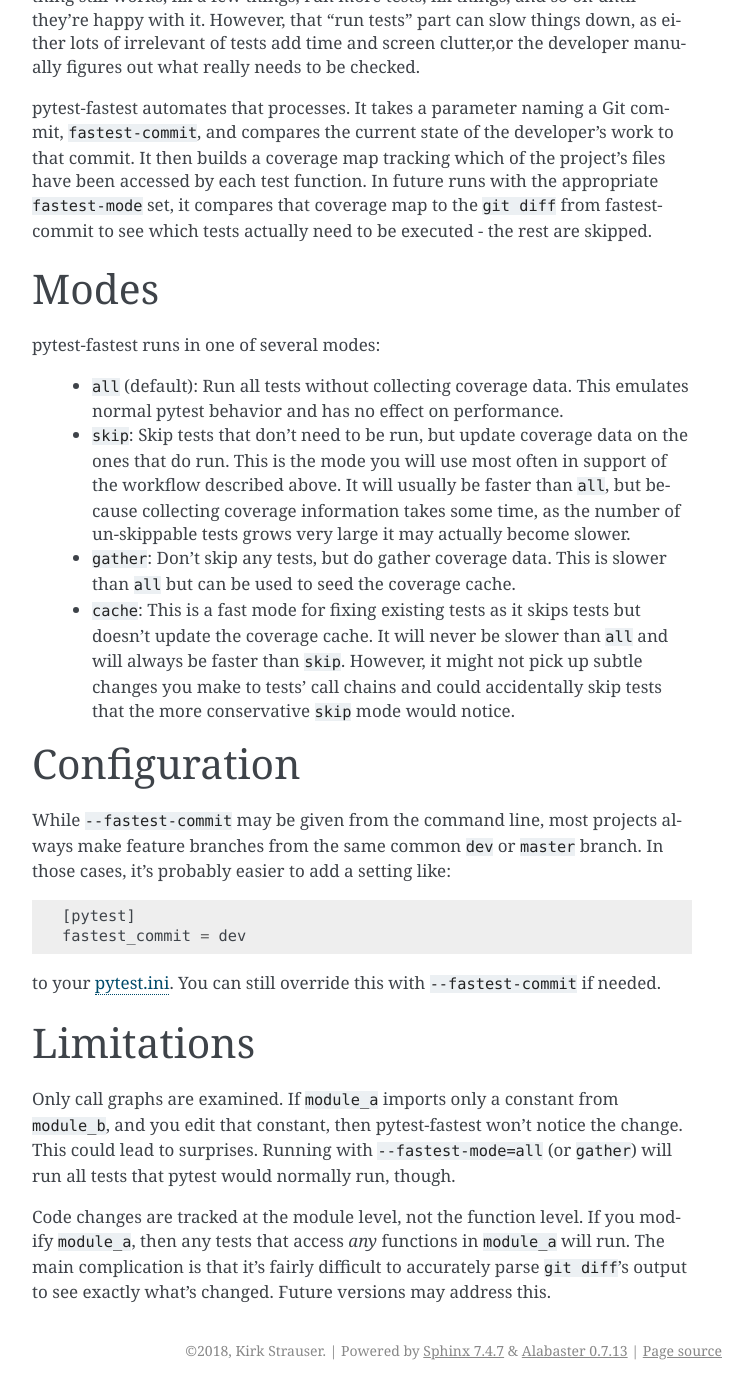
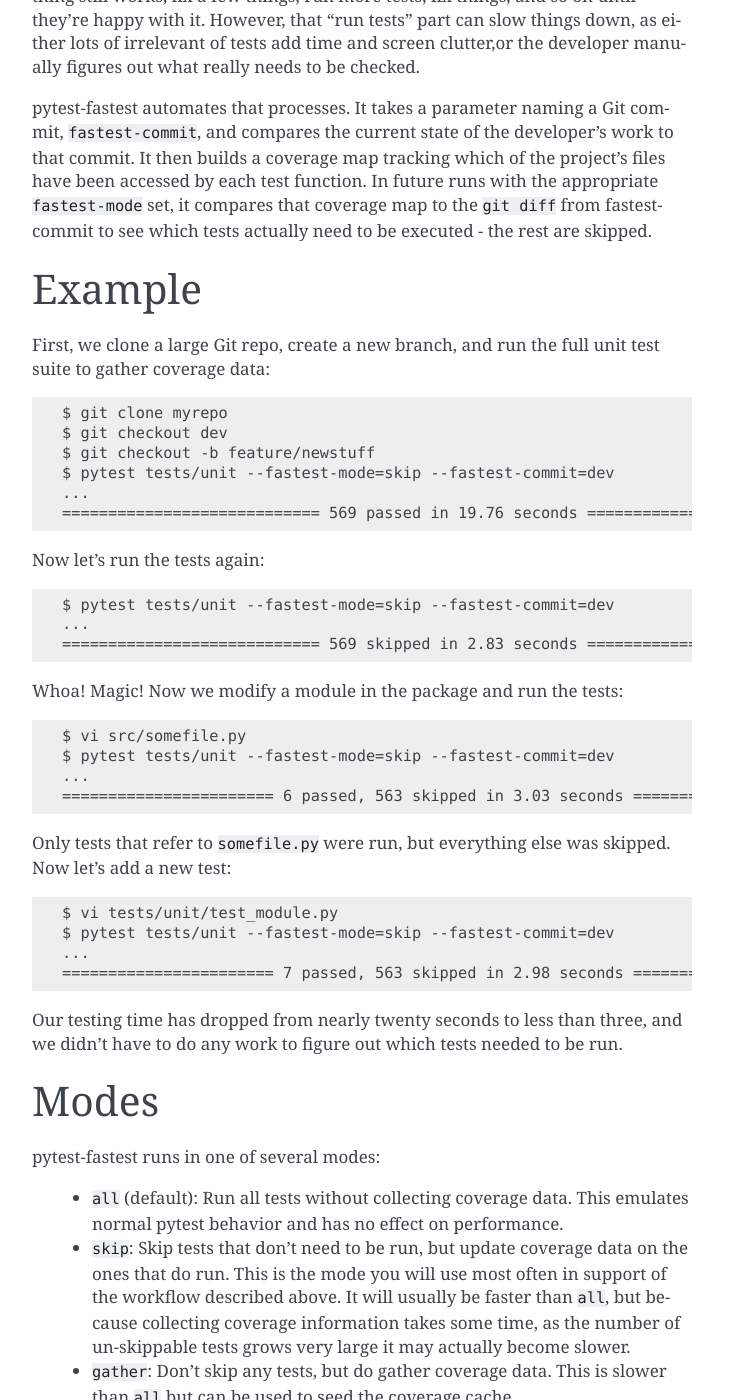
Before and after one commit to kstrauser/pytest-fastest, a Sphinx documentation site: the page built from docs/index.rst, in a window 1280 px wide and 1400 px high, scrolled down 617 px. Shown: the whole window, without its empty margins (388-1141 px from the left). Built offline with Sphinx 7.4.7, drawn with Linux system fonts in a browser that asks for light colours; some of the changed text lies outside the part shown.

Commit message:
Added examples, notes, and links to the docs

```diff
--- a/docs/index.rst
+++ b/docs/index.rst
@@ -17,7 +17,7 @@
 Installing
 ==========
 
-Install with `pip`_::
+Install with `pip`_ (package on `PyPI`_; source at `GitHub`_)::
 
   $ pip install pytest-fastest
 
@@ -27,6 +27,40 @@
 Most large projects usually work off a common Git branch such as ``dev`` or ``master``. When a developer wants to add a feature or bugfix, they create a new branch to do their work. After making some changes, they run tests to make sure everything still works, fix a few things, run more tests, fix things, and so on until they're happy with it. However, that "run tests" part can slow things down, as either lots of irrelevant of tests add time and screen clutter,or the developer manually figures out what really needs to be checked.
 
 pytest-fastest automates that processes. It takes a parameter naming a Git commit, ``fastest-commit``, and compares the current state of the developer's work to that commit. It then builds a coverage map tracking which of the project's files have been accessed by each test function. In future runs with the appropriate ``fastest-mode`` set, it compares that coverage map to the ``git diff`` from fastest-commit to see which tests actually need to be executed - the rest are skipped.
+
+Example
+=======
+
+First, we clone a large Git repo, create a new branch, and run the full unit test suite to gather coverage data::
+
+  $ git clone myrepo
+  $ git checkout dev
+  $ git checkout -b feature/newstuff
+  $ pytest tests/unit --fastest-mode=skip --fastest-commit=dev
+  ...
+  ============================ 569 passed in 19.76 seconds ============================
+
+Now let's run the tests again::
+
+  $ pytest tests/unit --fastest-mode=skip --fastest-commit=dev
+  ...
+  ============================ 569 skipped in 2.83 seconds ============================
+
+Whoa! Magic! Now we modify a module in the package and run the tests::
+
+  $ vi src/somefile.py
+  $ pytest tests/unit --fastest-mode=skip --fastest-commit=dev
+  ...
+  ======================= 6 passed, 563 skipped in 3.03 seconds =======================
+
+Only tests that refer to ``somefile.py`` were run, but everything else was skipped. Now let's add a new test::
+
+  $ vi tests/unit/test_module.py
+  $ pytest tests/unit --fastest-mode=skip --fastest-commit=dev
+  ...
+  ======================= 7 passed, 563 skipped in 2.98 seconds =======================
+
+Our testing time has dropped from nearly twenty seconds to less than three, and we didn't have to do any work to figure out which tests needed to be run.
 
 Modes
 =====
@@ -55,5 +89,12 @@
 
 Code changes are tracked at the module level, not the function level. If you modify ``module_a``, then any tests that access *any* functions in ``module_a`` will run. The main complication is that it's fairly difficult to accurately parse ``git diff``'s output to see exactly what's changed. Future versions may address this.
 
+Notes
+=====
+
+pytest-fastest stores its cached coverage data in a file named ``.fastest.coverage`` in the pytest rootdir.
+
 .. _`pip`: https://pypi.org/project/pip/
 .. _`pytest.ini`: https://docs.pytest.org/en/latest/customize.html
+.. _`PyPI`: https://pypi.org/project/pytest-fastest/
+.. _`GitHub`: https://github.com/kstrauser/pytest-fastest
```
